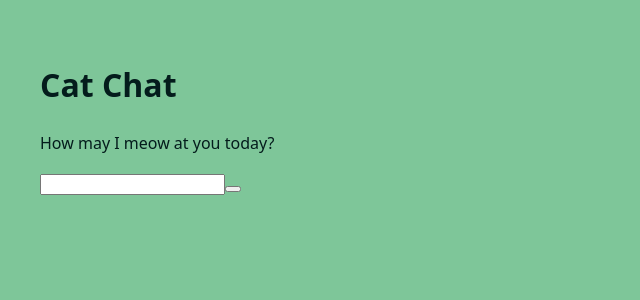
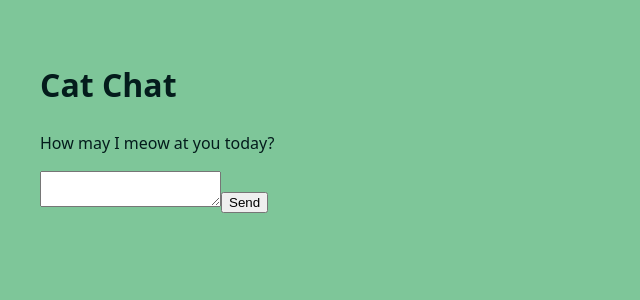
Before and after one commit to bittikatti/CatSounds-Chat, a React (Vite) app: page / in a window 1280 px wide. Shown: the top 300 px of the page, without its empty margins (0-640 px from the left). Built offline with nearby package versions, Linux system fonts and the light colour scheme.

Commit message:
input to textarea to be able to use multiline

```diff
--- a/src/chat-types.tsx
+++ b/src/chat-types.tsx
@@ -4,8 +4,8 @@ export function InputBox() {
 
   return (
     <div className='input-container'>
-        <input id='UserInput' aria-label='Write your message here' />
-        <button className='send-button' aria-label='Send your message'/>
+        <textarea id='UserInput' aria-label='Write your message here' />
+        <button className='send-button' aria-label='Send your message'>Send</button>
     </div>
   )
 }
```
